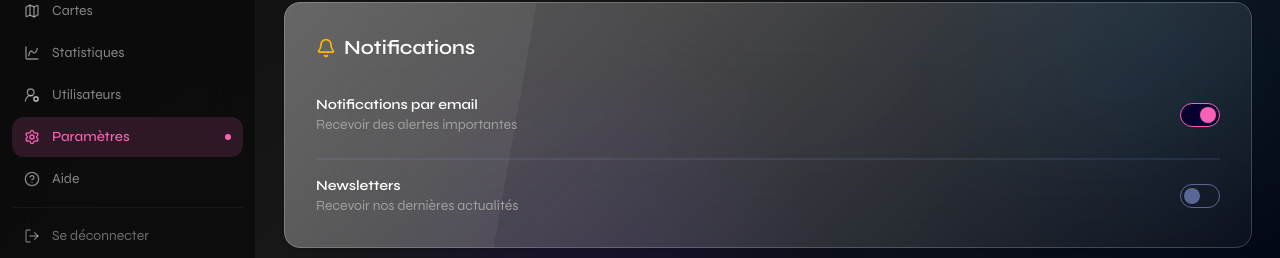
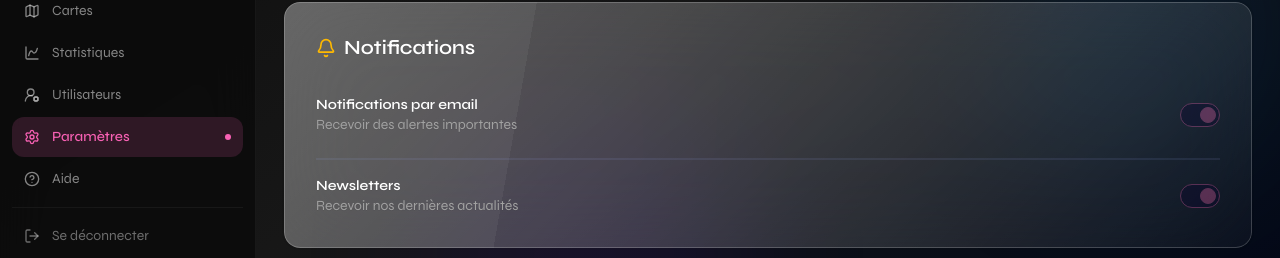
Before and after one commit to gedeon2306/memorium, a Next.js app in the folder frontend/: page /dashboard/settings in a window 1280 px wide. Shown: the part 380-638 px from the top of the page. Built offline with nearby package versions, Linux system fonts and the light colour scheme; no server answers.

Commit message:
Desactiber la section notifications

```diff
--- a/frontend/app/dashboard/settings/page.tsx
+++ b/frontend/app/dashboard/settings/page.tsx
@@ -132,7 +132,7 @@
                 <p className="text-white font-semibold">Notifications par email</p>
                 <p className="text-sm text-neutral-400">Recevoir des alertes importantes</p>
               </div>
-              <input type="checkbox" className="toggle toggle-primary" defaultChecked />
+              <input type="checkbox" className="toggle toggle-primary" defaultChecked disabled />
             </div>
             <div className="divider my-2"></div>
             <div className="flex items-center justify-between">
@@ -140,7 +140,7 @@
                 <p className="text-white font-semibold">Newsletters</p>
                 <p className="text-sm text-neutral-400">Recevoir nos dernières actualités</p>
               </div>
-              <input type="checkbox" className="toggle toggle-primary" />
+              <input type="checkbox" className="toggle toggle-primary" defaultChecked disabled />
             </div>
           </div>
         </div>
```
